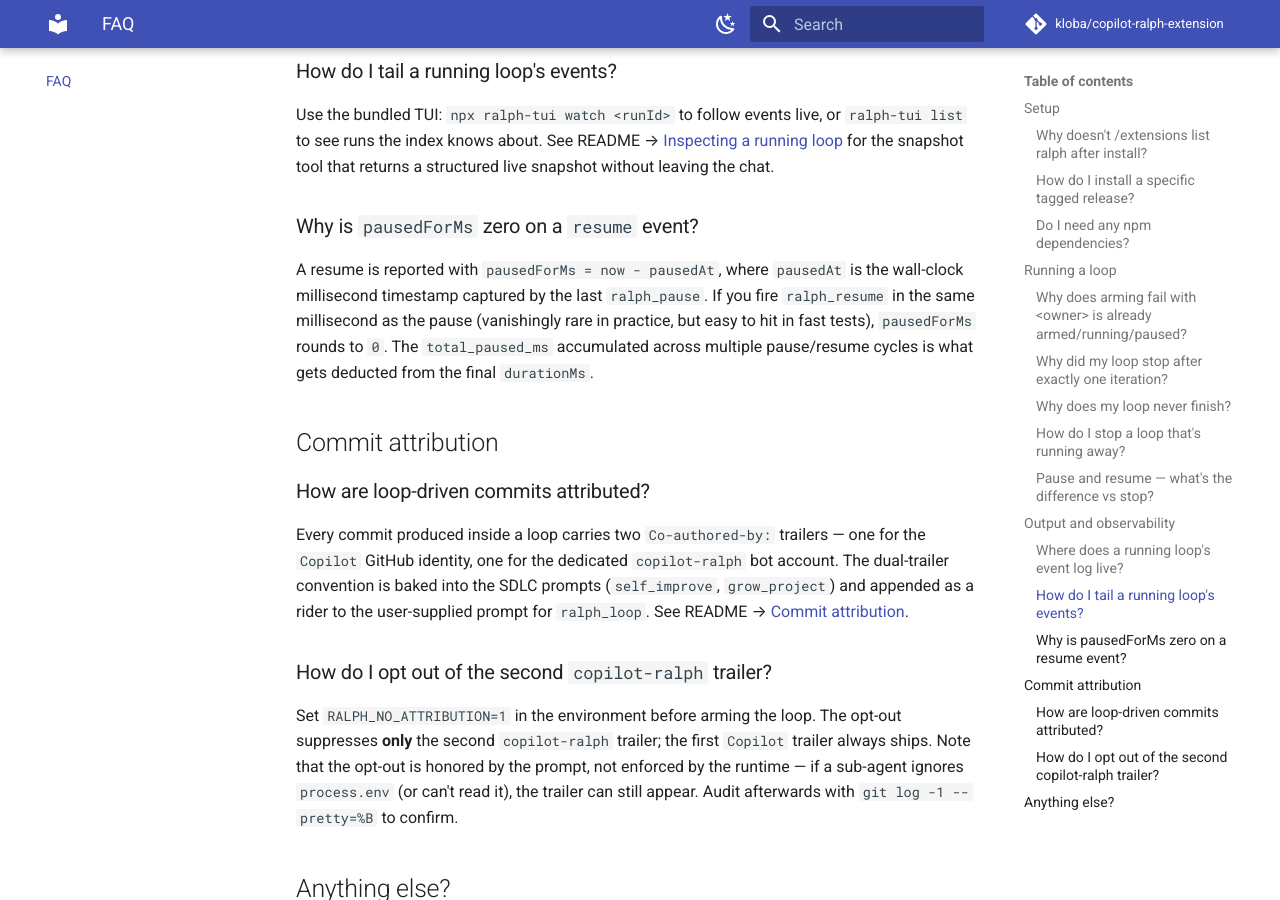
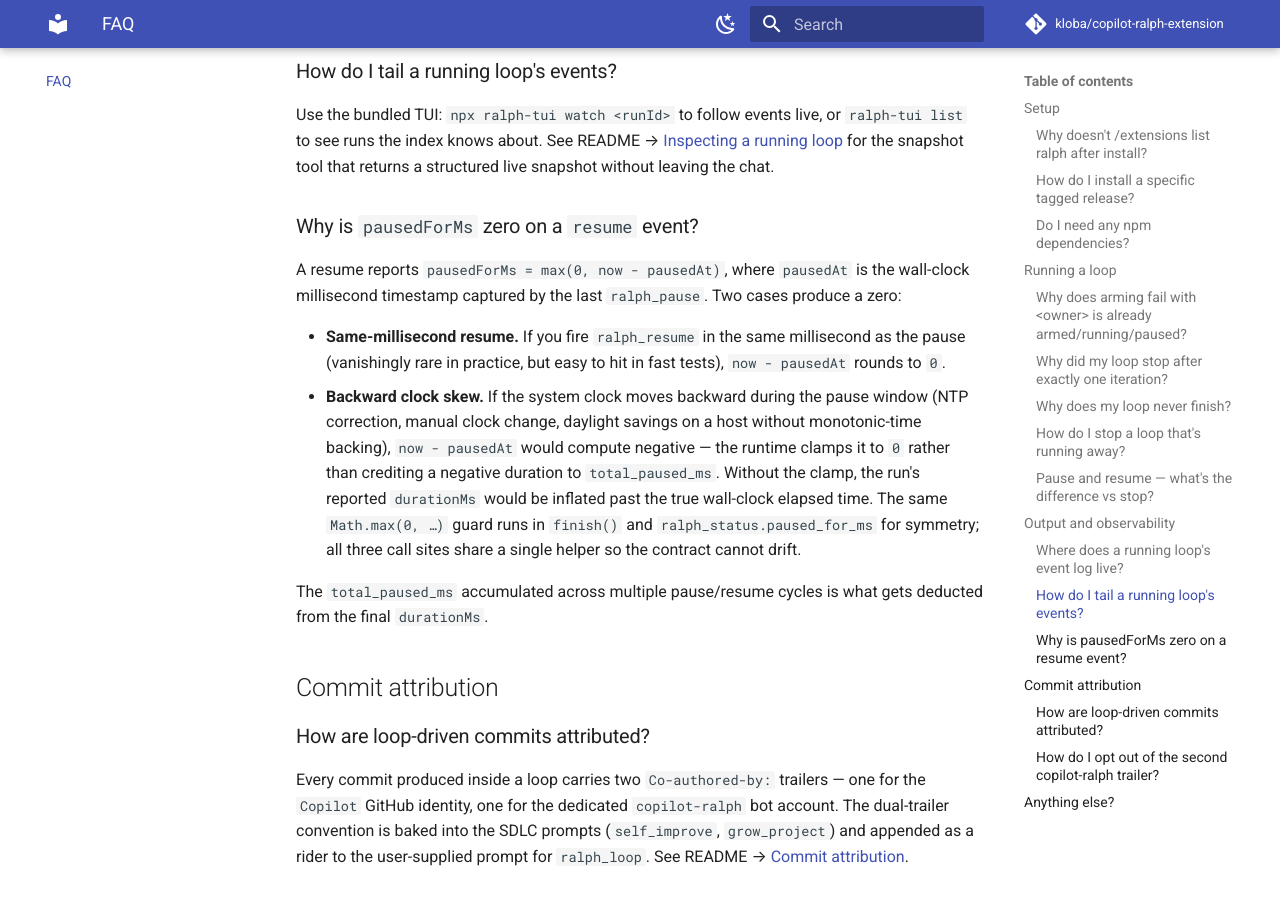
Before and after one commit to kloba/copilot-ralph-extension, an MkDocs documentation site: the page built from docs/faq.md, in a window 1280 px wide and 900 px high, scrolled down 2533 px. Built offline with MkDocs 1.6.1 and Material for MkDocs 9.7.7, drawn with Linux system fonts in a browser that asks for light colours; comment, search, counter and statistics services are not loaded.

Commit message:
docs(faq): document Math.max(0,…) clamp on pausedForMs zero case
The "Why is `pausedForMs` zero on a `resume` event?" section in
docs/faq.md described the formula as `pausedForMs = now - pausedAt`
— the pre-iter-154 unclamped expression. After iter 154 (the
ralph_resume clock-skew fix) and iter 155 (the pauseElapsedFromAt
helper extraction), the runtime computes
`pausedAt > 0 ? Math.max(0, now - pausedAt) : 0` at all three
sites (finish(), ralph_status, ralph_resume). A backward clock
skew during a pause window — NTP correction, manual clock change,
DST on a host without monotonic-time backing — now yields a zero
rather than crediting a negative duration to total_paused_ms and
inflating the reported durationMs.

Updated the FAQ to list BOTH same-millisecond rounding AND
backward-clock-skew clamping as causes, and noted that the three
sites share a single helper so the contract cannot drift.

Pinned by a drift-guard test in test/extension.test.mjs that
re-reads the section and asserts the backward-skew case + the
Math.max(0, …)/"clamp" wording + the original same-millisecond
case all remain. Mutation-verified: reverting to the old
"pausedForMs = now - pausedAt" wording fires the test red.

CHANGELOG entry added at the top of `### Documentation` under
`## Unreleased`.

Tests: 666 → 667.

Co-authored-by: Copilot <223556219+Copilot@users.noreply.github.com>
Co-authored-by: copilot-ralph <copilot-ralph@users.noreply.github.com>

```diff
--- a/docs/faq.md
+++ b/docs/faq.md
@@ -124,13 +124,26 @@ without leaving the chat.
 
 ### Why is `pausedForMs` zero on a `resume` event?
 
-A resume is reported with `pausedForMs = now - pausedAt`, where
+A resume reports `pausedForMs = max(0, now - pausedAt)`, where
 `pausedAt` is the wall-clock millisecond timestamp captured by the
-last `ralph_pause`. If you fire `ralph_resume` in the same
-millisecond as the pause (vanishingly rare in practice, but easy
-to hit in fast tests), `pausedForMs` rounds to `0`. The
-`total_paused_ms` accumulated across multiple pause/resume cycles
-is what gets deducted from the final `durationMs`.
+last `ralph_pause`. Two cases produce a zero:
+
+- **Same-millisecond resume.** If you fire `ralph_resume` in the
+  same millisecond as the pause (vanishingly rare in practice, but
+  easy to hit in fast tests), `now - pausedAt` rounds to `0`.
+- **Backward clock skew.** If the system clock moves backward
+  during the pause window (NTP correction, manual clock change,
+  daylight savings on a host without monotonic-time backing),
+  `now - pausedAt` would compute negative — the runtime clamps it
+  to `0` rather than crediting a negative duration to
+  `total_paused_ms`. Without the clamp, the run's reported
+  `durationMs` would be inflated past the true wall-clock elapsed
+  time. The same `Math.max(0, …)` guard runs in `finish()` and
+  `ralph_status.paused_for_ms` for symmetry; all three call sites
+  share a single helper so the contract cannot drift.
+
+The `total_paused_ms` accumulated across multiple pause/resume
+cycles is what gets deducted from the final `durationMs`.
 
 ## Commit attribution
 
```
Also changed, not shown: CHANGELOG.md (+20 -0 lines), 1 other file.
